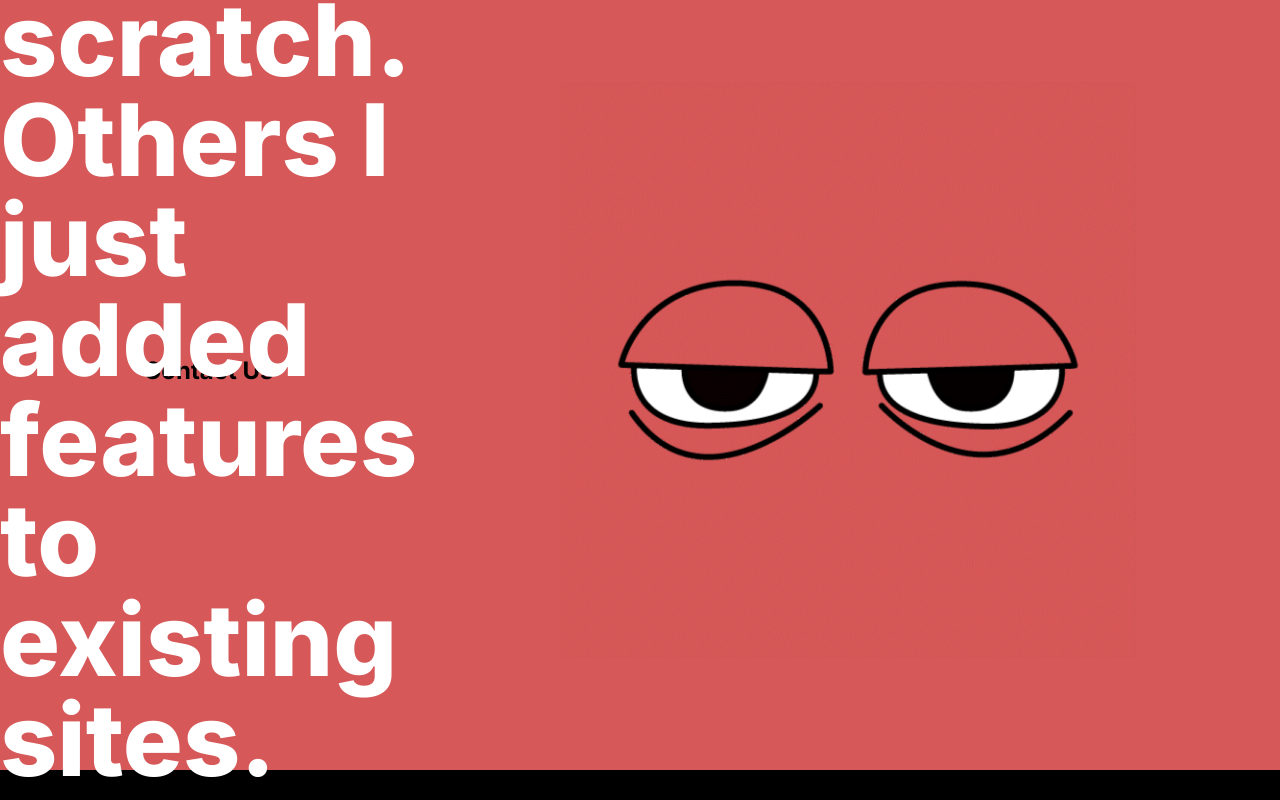
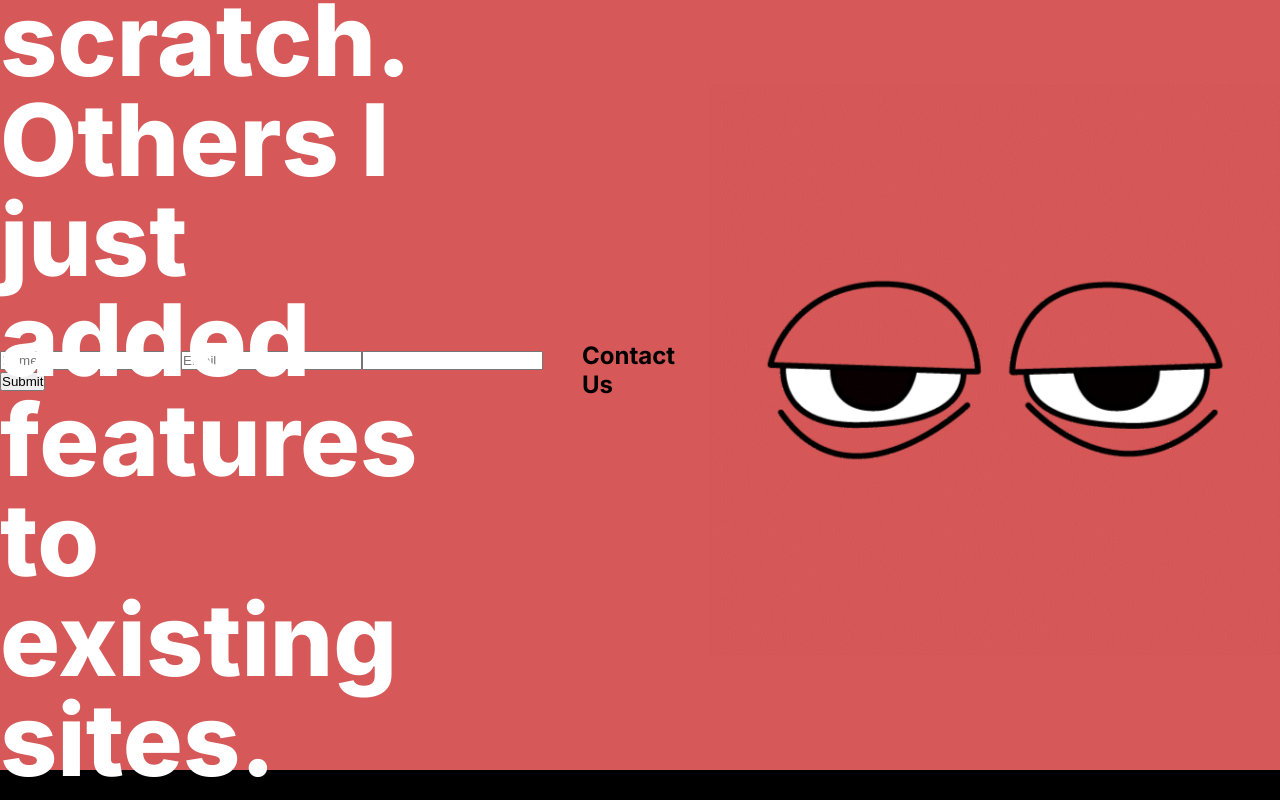
Before and after one commit to gmo93/next-folio, a Next.js app: page / in a window 1280 px wide. Shown: the part 3310-4110 px from the top of the page. Built offline with nearby package versions, Linux system fonts and the light colour scheme.

Commit message:
Began Contact Us form on home page. Currently working through setting up SendGrid and the API to send email.

```diff
--- a/src/components/Contact.js
+++ b/src/components/Contact.js
@@ -1,9 +1,36 @@
 import Image from "next/image";
 import styles from "../styles/Home.module.css";
+import { useRef } from "react";
 
 export default function ContactUs() {
+  const nameInputRef = useRef(null);
+  const emailInputRef = useRef(null);
+  const messageInputRef = useRef(null);
+
+  const handleSubmit = (e) => {
+    e.preventDefault();
+
+    const name = nameInputRef.current.value;
+    const email = emailInputRef.current.value;
+    const message = messageInputRef.current.value;
+
+    console.log(name);
+    console.log(email);
+    console.log(message);
+
+    nameInputRef.current.value = "";
+    emailInputRef.current.value = "";
+    messageInputRef.current.value = "";
+  };
+
   return (
     <section id="contact" className={styles.contactUs}>
+      <form onSubmit={handleSubmit}>
+        <input type="text" placeholder="Name" ref={nameInputRef}></input>
+        <input type="text" placeholder="Email" ref={emailInputRef}></input>
+        <input type="text" placehodler="Message" ref={messageInputRef}></input>
+        <button type="submit">Submit</button>
+      </form>
       <h2>Contact Us</h2>
       <div className={styles.sleepyEyesCont}></div>
     </section>
--- /dev/null
+++ b/src/pages/api/sendgrid.js
@@ -0,0 +1,19 @@
+import sgMail from "@sendgrid/mail";
+
+export const sendEmail = async (to, subject, text) => {
+  sgMail.setApiKey(process.env.SENDGRID_API_KEY);
+
+  const msg = {
+    to,
+    from: "your-email@example.com",
+    subject,
+    text,
+  };
+
+  try {
+    await sgMail.send(msg);
+    console.log(`Email sent to ${to}`);
+  } catch (error) {
+    console.error(error);
+  }
+};
```
Also changed, not shown: src/lib/send-email.js (added, +13 -0 lines).
